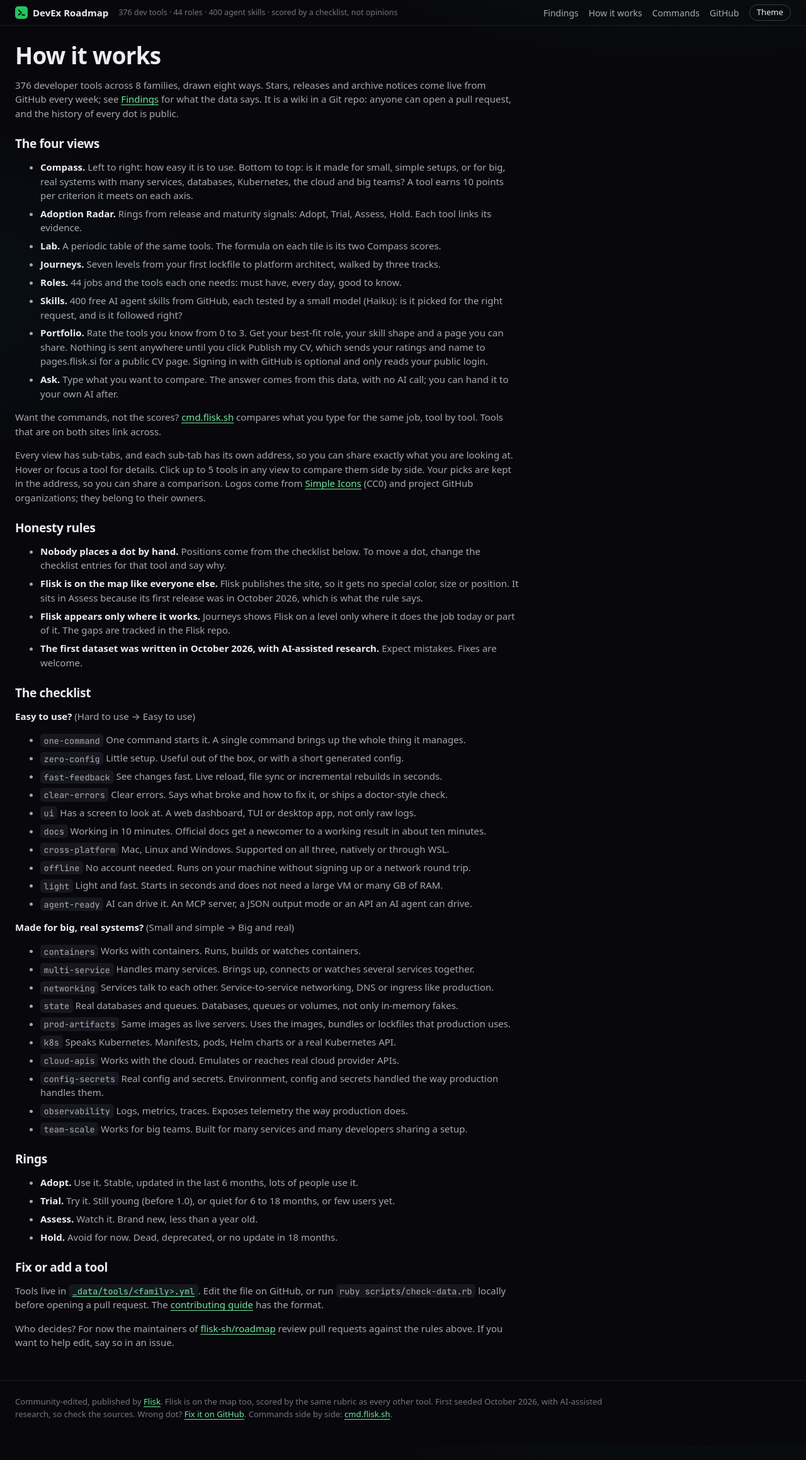
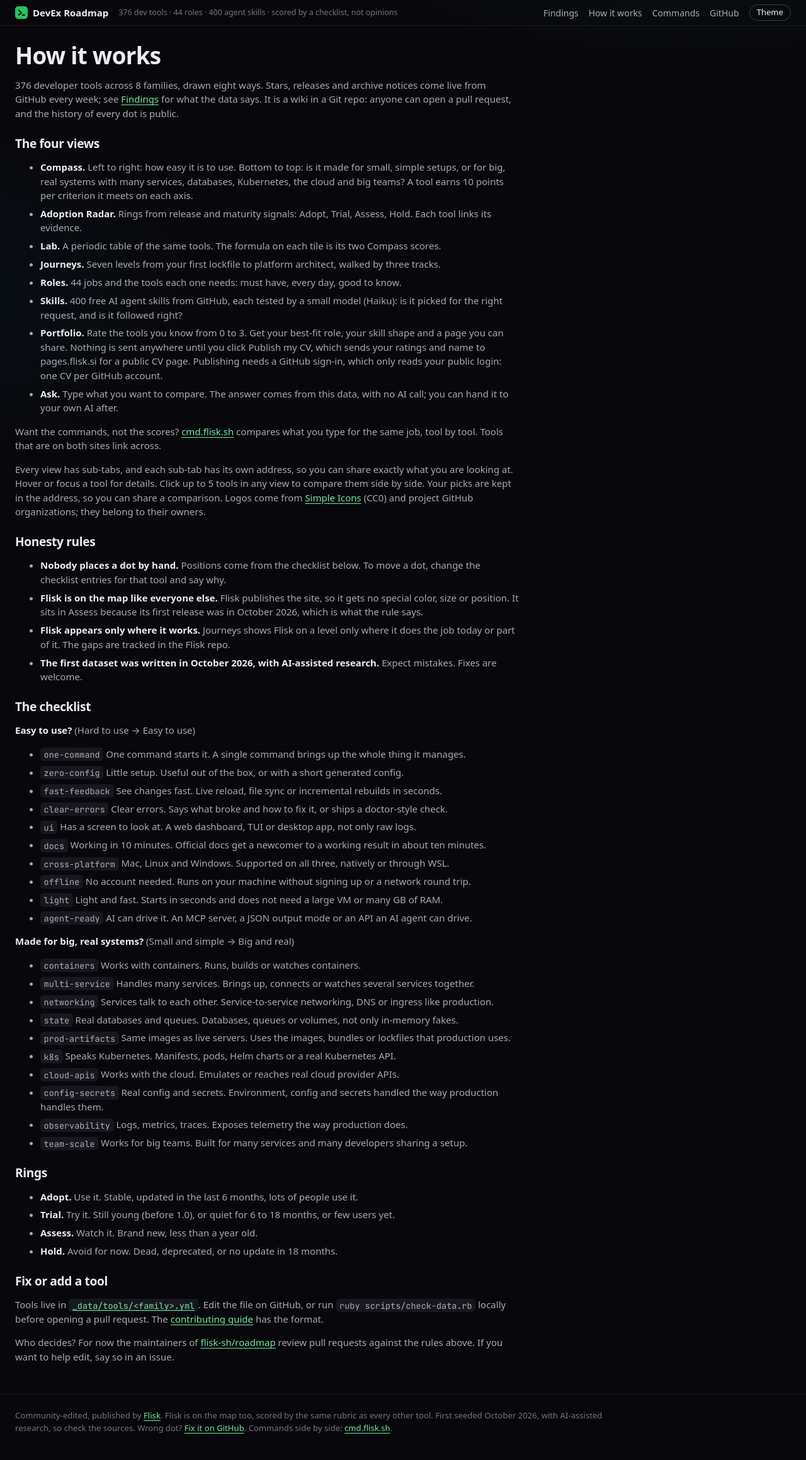
Before and after one commit to flisk-sh/roadmap, a Jekyll site: the page built from about.html, in a window 1280 px wide. Shown: the whole page at 63% size. Built offline with Jekyll 4.4.1, drawn with Linux system fonts in a browser that asks for light colours; some web fonts are replaced; before the commit the page ends 2295 px from its top, so only the background shows below that.

Commit message:
fix(portfolio): one primary Publish button, the rest as small links (#17)
* fix(portfolio): one primary Publish button, the rest as small links

The panel had six buttons and three notes. Now: a full-width Publish button with
one line under it, Copy link / Download / Start over as small text links, and
the GitHub scan folded into a closed section.

Co-Authored-By: Claude Sonnet 5.5 <noreply@anthropic.com>
Signed-off-by: odykyi <24225497+odykyi@users.noreply.github.com>

* feat(portfolio): publishing a CV needs the GitHub sign-in (one CV per account)

Signed out, the big button reads Sign in with GitHub to publish and goes to the
sign-in. Signed in it publishes at pages.flisk.si/@login/cv/. Copy updated.

Co-Authored-By: Claude Sonnet 5.5 <noreply@anthropic.com>
Signed-off-by: odykyi <24225497+odykyi@users.noreply.github.com>

---------

Signed-off-by: odykyi <24225497+odykyi@users.noreply.github.com>
Co-authored-by: Claude Sonnet 5.5 <noreply@anthropic.com>

```diff
--- a/_layouts/view.html
+++ b/_layouts/view.html
@@ -105,7 +105,7 @@ layout: default
     {%- when "portfolio" %}
     <h2>How your portfolio works</h2>
     <p>Rate only what you have really used: <b>1</b> used it, <b>2</b> use it often, <b>3</b> expert. Your best-fit role comes from the {{ site.data.roles.roles | size }} job loadouts on the <a href="{{ '/roles/' | relative_url }}">Roles</a> tab: a must-have tool counts 3, an every-day tool 2, a good-to-know tool 1, each times your level. Your skill shape adds up your ratings per family of tools.</p>
-    <p>Your ratings live in your browser and in your page link, so the link <em>is</em> your page. Nothing is sent anywhere until you click <strong>Publish my CV</strong>: then your ratings and name go to pages.flisk.si, which builds a public CV page you can update or delete with the link you get. You can also sign in with GitHub first (optional, public login only): the CV then lives at pages.flisk.si/@your-login/cv/. Or download it as a single web page to host it yourself.</p>
+    <p>Your ratings live in your browser and in your page link, so the link <em>is</em> your page. Nothing is sent anywhere until you click <strong>Publish my CV</strong>: then your ratings and name go to pages.flisk.si, which builds a public CV page you can update or delete with the link you get. Publishing needs a GitHub sign-in (we read only your public login): one CV per GitHub account, at pages.flisk.si/@your-login/cv/. Or download it as a single web page to host it yourself.</p>
     {%- when "ask" %}
     <h2>How Ask works</h2>
     <p>Ask never calls an AI. It finds the tools you name in this site's data and shows them side by side, the same checklist as the Compass. Name one tool to see its closest alternatives. Name a kind of tool, like "package manager" or "agent framework", to see the best of that kind. Then, if you want an opinion, hand the question and the data to your own AI.</p>
--- a/about.html
+++ b/about.html
@@ -19,7 +19,7 @@ permalink: /about/
     <li><strong>Journeys.</strong> Seven levels from your first lockfile to platform architect, walked by three tracks.</li>
     <li><strong>Roles.</strong> {{ site.data.roles.roles | size }} jobs and the tools each one needs: must have, every day, good to know.</li>
     <li><strong>Skills.</strong> {{ site.data.skill_list | size }} free AI agent skills from GitHub, each tested by a small model (Haiku): is it picked for the right request, and is it followed right?</li>
-    <li><strong>Portfolio.</strong> Rate the tools you know from 0 to 3. Get your best-fit role, your skill shape and a page you can share. Nothing is sent anywhere until you click Publish my CV, which sends your ratings and name to pages.flisk.si for a public CV page. Signing in with GitHub is optional and only reads your public login.</li>
+    <li><strong>Portfolio.</strong> Rate the tools you know from 0 to 3. Get your best-fit role, your skill shape and a page you can share. Nothing is sent anywhere until you click Publish my CV, which sends your ratings and name to pages.flisk.si for a public CV page. Publishing needs a GitHub sign-in, which only reads your public login: one CV per GitHub account.</li>
     <li><strong>Ask.</strong> Type what you want to compare. The answer comes from this data, with no AI call; you can hand it to your own AI after.</li>
   </ul>
   <p>Want the commands, not the scores? <a href="{{ site.data.cmd.site }}" rel="noopener">cmd.flisk.sh</a> compares what you type for the same job, tool by tool. Tools that are on both sites link across.</p>
--- a/assets/css/style.css
+++ b/assets/css/style.css
@@ -954,12 +954,17 @@ body.cmp-open { overflow: hidden; }
 .pf-experts { margin: 0; font-size: 0.85rem; }
 .pf-count { font-family: var(--font-mono); font-size: 0.72rem; color: var(--faint); margin: 0.6rem 0 0; }
 .pf-actions { display: grid; gap: 0.35rem; margin-top: 0.7rem; }
+.pf-main { width: 100%; padding: 0.65rem 1rem; font-size: 0.95rem; }
+.pf-links { display: flex; flex-wrap: wrap; gap: 0.2rem 0.9rem; }
+.pf-link { font: inherit; font-size: 0.78rem; color: var(--muted); background: none; border: 0; padding: 0.1rem 0; cursor: pointer; text-decoration: underline; text-underline-offset: 2px; }
+.pf-link:hover { color: var(--text); }
+.pf-scan > summary { cursor: pointer; font-size: 0.8rem; font-weight: 600; color: var(--accent-text); }
 .pf-actions .btn[disabled] { opacity: 0.5; cursor: not-allowed; }
 .pf-msg { margin: 0.4rem 0 0; font-size: 0.78rem; color: var(--accent-text); min-height: 1em; }
 .view-icon-portfolio { border: 2px solid currentColor; border-radius: 3px; }
 .view-icon-portfolio::after { content: ""; position: absolute; left: 3px; right: 3px; top: 3px; height: 4px; background: var(--accent); border-radius: 1px; }
 
-.pf-scan { margin-top: 0.7rem; display: grid; gap: 0.35rem; }
+.pf-scan { margin-top: 0.8rem; padding-top: 0.6rem; border-top: 1px solid var(--line); display: grid; gap: 0.35rem; }
 .pf-scanrow { display: flex; gap: 0.4rem; flex-wrap: wrap; }
 .pf-scanrow input { flex: 1 1 10rem; min-width: 0; font: inherit; font-size: 0.85rem; color: var(--text); background: var(--surface); border: 1px solid var(--line-strong); border-radius: 7px; padding: 0.3rem 0.5rem; }
 .pf-found { list-style: none; margin: 0; padding: 0; display: grid; gap: 0.3rem; }
```
Also changed, not shown: assets/js/app.js (+18 -14 lines).
